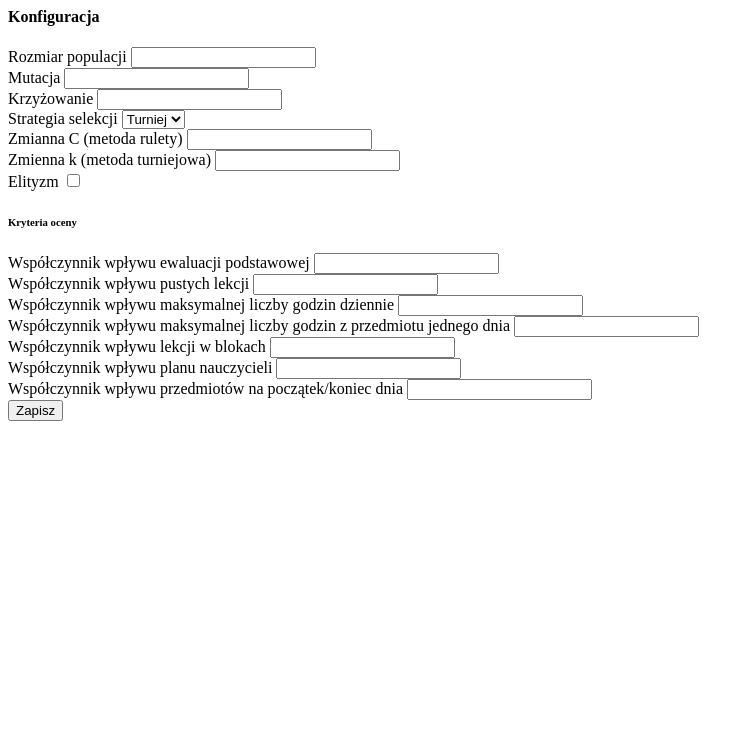
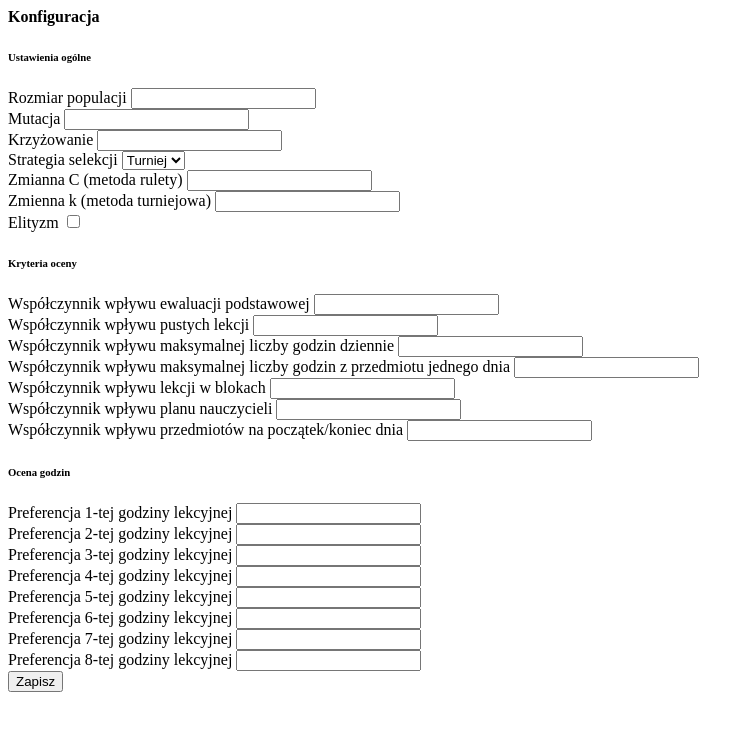
Before and after one commit to malafier/schedule-evolutionary, a Flask app: template templates/config_input.html in a window 1280 px wide. Shown: the top 731 px of the page, without its empty margins (0-754 px from the left). Run offline with Flask 3, Linux system fonts and the light colour scheme; the template is opened without the code that fills it, so the values that code supplies are empty.

Commit message:
config completed

```diff
--- a/evolutionary/config.py
+++ b/evolutionary/config.py
@@ -37,7 +37,7 @@ class EvaluationCriteria:
                  teacher_block_importance: float = 1.0,
                  subject_at_end_or_start_importance: float = 1.0):
         if hours_weight is None:
-            hours_weight = [1, 1, 1, 1, 1, 0.5, 0.1, -1]
+            hours_weight = [1.0, 1.0, 1.0, 1.0, 1.0, 0.5, 0.1, -1.0]
         self.hours_weight: list = hours_weight
         self.basic_imp: float = basic_importance
         self.gap_imp: float = blank_lessons_importance
--- a/server.py
+++ b/server.py
@@ -132,7 +132,7 @@ def show_plan():
 
 
 @app.route('/config', methods=['PATCH'])
-def alter_configuration():                          # TODO: hourly weights
+def alter_configuration():
     global generation, mconfig, config, scores
 
     mconfig.population_size = int(request.form.get('population_size'))
@@ -155,6 +155,9 @@ def alter_configuration():                          # TODO: hourly weights
         .subject_block_importance(float(request.form.get('imp_lesson_block'))) \
         .teacher_block_importance(float(request.form.get('imp_teacher_block'))) \
         .subject_at_end_or_start_importance(float(request.form.get('imp_start_end_day_subject')))
+
+    for i in range(8):
+        mconfig.eval.hours_weight[i] = float(request.form.get(str(i)))
 
     config = Config(mconfig)
     generation = Generation(config, mconfig)
--- a/templates/config_input.html
+++ b/templates/config_input.html
@@ -4,6 +4,8 @@
 {% block config %}
   <form class="bg-white border-blue-500 border-2 shadow-md rounded px-8 pt-6 pb-8 mb-4">
     <h4 class="text-xl font-bold mb-4">Konfiguracja</h4>
+
+    <h6 class="text-lg font-bold mb-4">Ustawienia ogólne</h6>
     {{ NumInput("population_size", "Rozmiar populacji", config.population_size) }}
     {{ NumInput("mutation", "Mutacja", config.cross.crossover_rate) }}
     {{ NumInput("crossover", "Krzyżowanie", config.cross.mutation_rate) }}
@@ -42,6 +44,13 @@
     {{ NumInput("imp_teacher_block", "Współczynnik wpływu planu nauczycieli", config.eval.teach_block_imp) }}
     {{ NumInput("imp_start_end_day_subject", "Współczynnik wpływu przedmiotów na początek/koniec dnia", config.eval.subj_end_start_imp) }}
 
+    <h6 class="text-lg font-bold mb-4">Ocena godzin</h6>
+    {% for i in range(8) %}
+      {% set id = i %}
+      {% set text = "Preferencja " ~ (i+1) ~ "-tej godziny lekcyjnej" %}
+      {{ NumInput(id, text, config.eval.hours_weight[i]) }}
+    {% endfor %}
+
 
     {{ PatchButton(url="/config", target="#config", text="Zapisz") }}
   </form>
```
